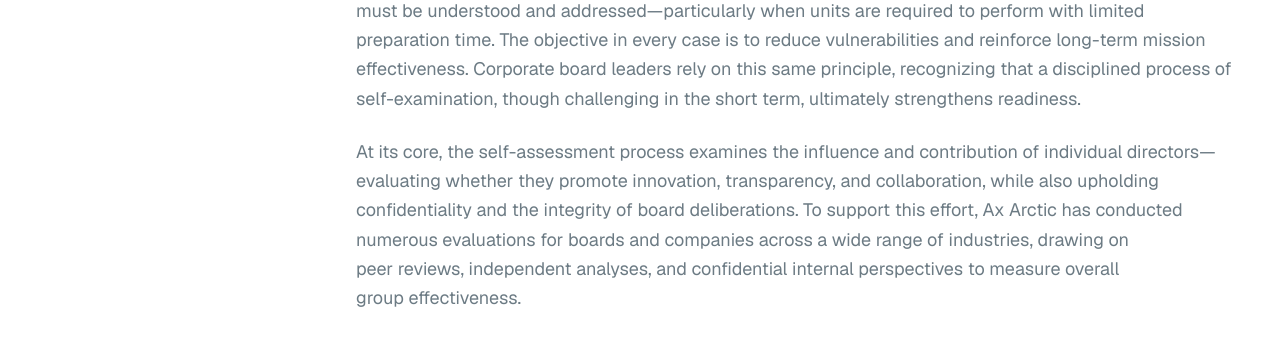
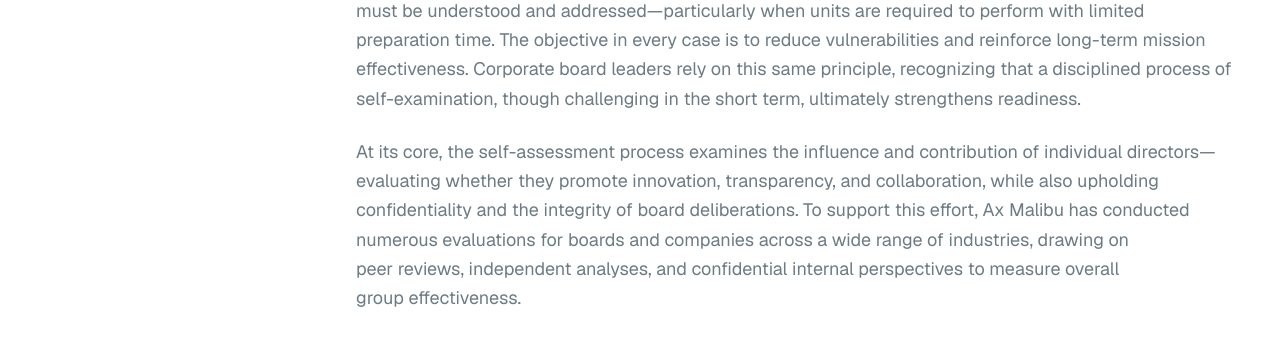
Before and after one commit to newgraph8-commits/Ax-Malibu, a Next.js app: page /board-assessment-tools in a window 1280 px wide. Shown: the part 880-1242 px from the top of the page. Built offline with nearby package versions, Linux system fonts and the light colour scheme; a web font is replaced by a local one.

Commit message:
fix: update text on board assessment tools page
Replace "Ax Arctic" with "Ax Malibu" for consistent branding.

```diff
--- a/app/board-assessment-tools/page.tsx
+++ b/app/board-assessment-tools/page.tsx
@@ -89,7 +89,7 @@ export default function BoardAssessmentToolsPage() {
                     At its core, the self-assessment process examines the influence and contribution of individual
                     directors—evaluating whether they promote innovation, transparency, and collaboration, while also
                     upholding confidentiality and the integrity of board deliberations. To support this effort, Ax
-                    Arctic has conducted numerous evaluations for boards and companies across a wide range of
+                    Malibu has conducted numerous evaluations for boards and companies across a wide range of
                     industries, drawing on peer reviews, independent analyses, and confidential internal perspectives to
                     measure overall group effectiveness.
                   </p>
```
